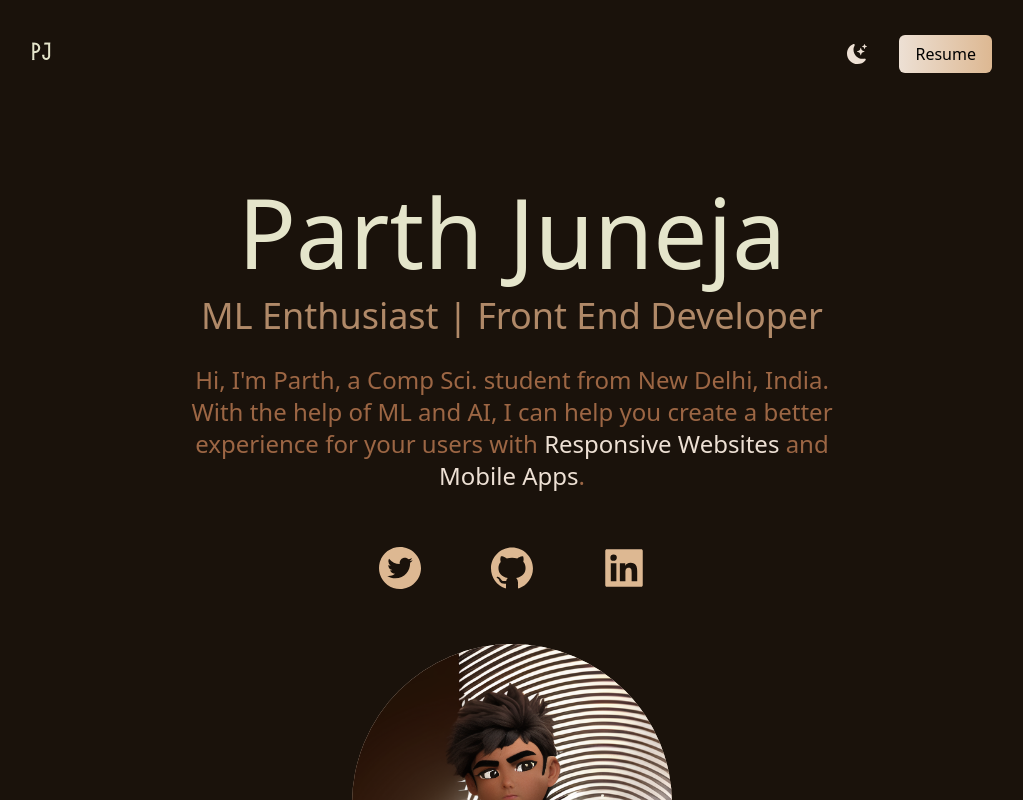
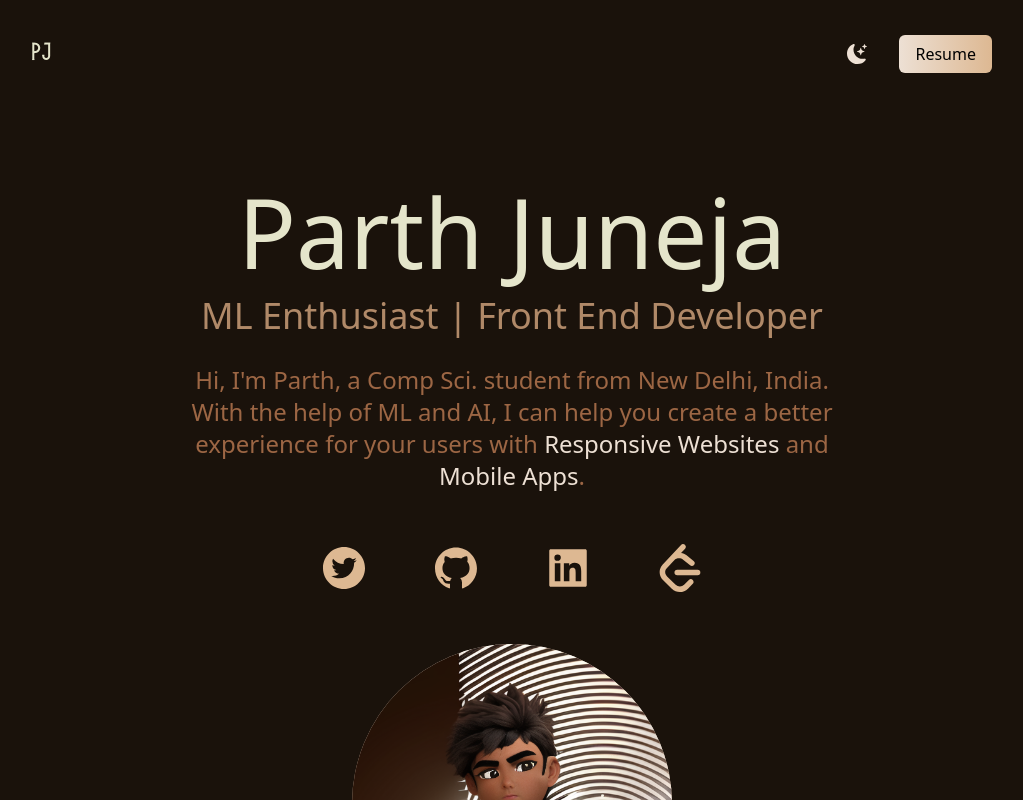
Before and after one commit to ParthJuneja/portfolio, a Next.js app: page / in a window 1280 px wide. Shown: the top 800 px of the page, without its empty margins (128-1151 px from the left). Built offline with nearby package versions, Linux system fonts and the light colour scheme.

Commit message:
added leetcode button

```diff
--- a/pages/index.js
+++ b/pages/index.js
@@ -9,6 +9,7 @@ import { AiFillLinkedin } from "react-icons/ai";
 import Avatar from "@/components/Avatar";
 import { useState } from "react";
 import Contact from "@/components/Contact";
+import {SiLeetcode} from "react-icons/si";
 
 export default function Home() {
   const [darkMode, setDarkMode] = useState(true);
@@ -72,6 +73,9 @@ export default function Home() {
             <a href="https://www.linkedin.com/in/parth-juneja-861370211/">
               <AiFillLinkedin className="cursor-pointer hover:opacity-60 hover:text-mid2" />
             </a>
+            <a href="https://leetcode.com/rizzouri_garden/">
+              <SiLeetcode className="cursor-pointer hover:opacity-60 hover:text-mid2" />
+            </a>
           </div>
 
           <Avatar />
```
